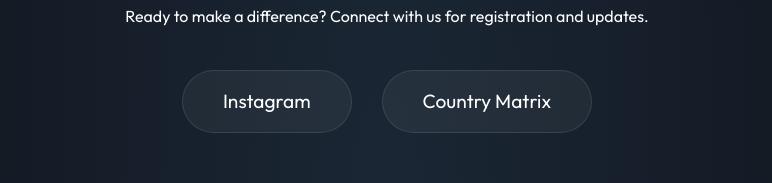
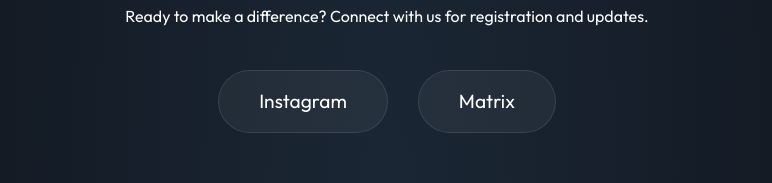
Before and after one commit to Saurabhkk270/Volkan.MUN, a website built with Vite: page index.html in a window 1280 px wide. Shown: the part 3176-3359 px from the top of the page, without its empty margins (253-1025 px from the left). Built offline with nearby package versions, Linux system fonts and the light colour scheme.

Commit message:
your msg

```diff
--- a/index.html
+++ b/index.html
@@ -132,7 +132,7 @@
         </a>
         <a href="https://docs.google.com/spreadsheets/d/1CCtFczEW1eubCB1DQOEQ8rYUwy0xNo6OYZ76RoWXQOg/edit?gid=0#gid=0"
           target="_blank" class="matrix-btn">
-          Country Matrix
+          Matrix
         </a>
       </div>
     </div>
```
